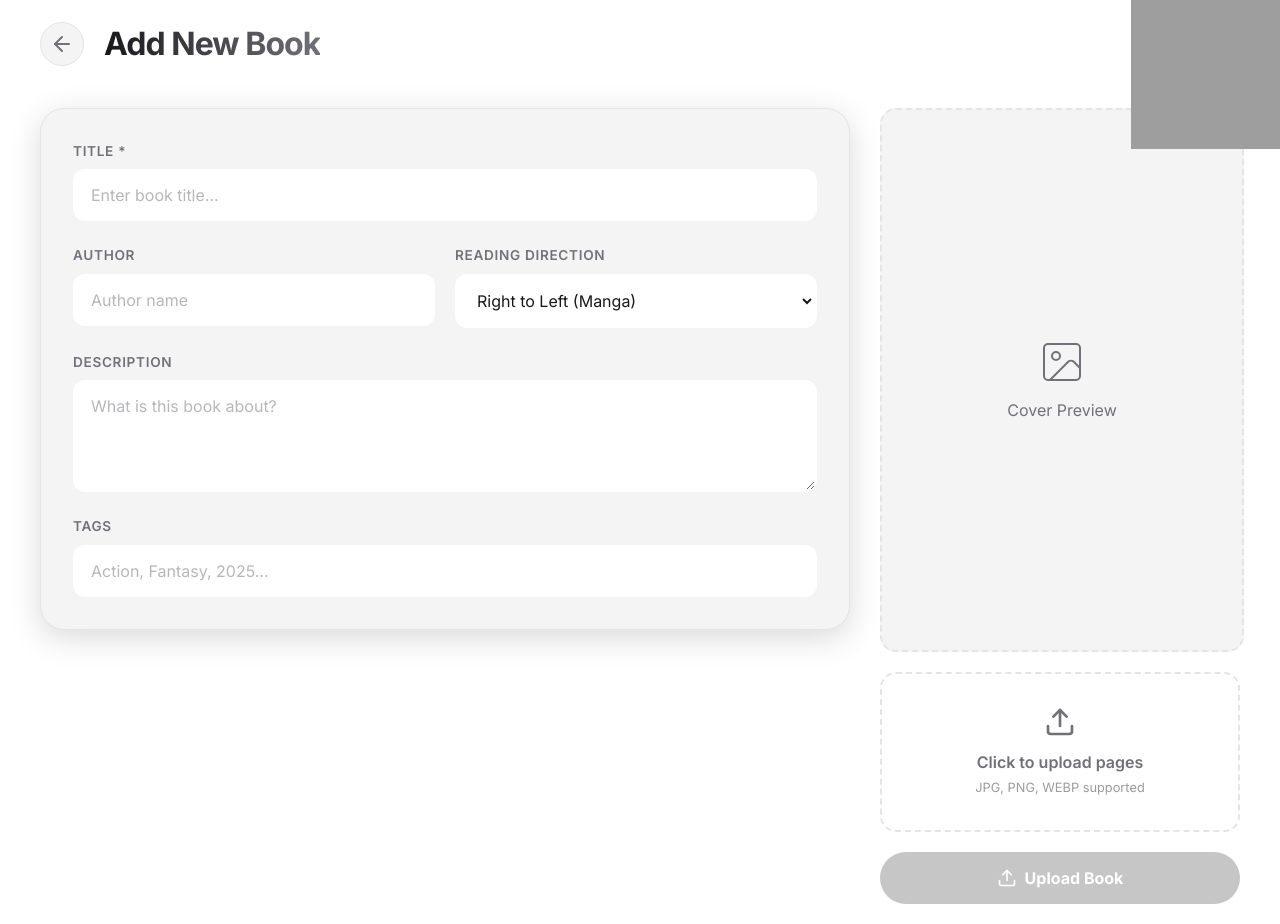
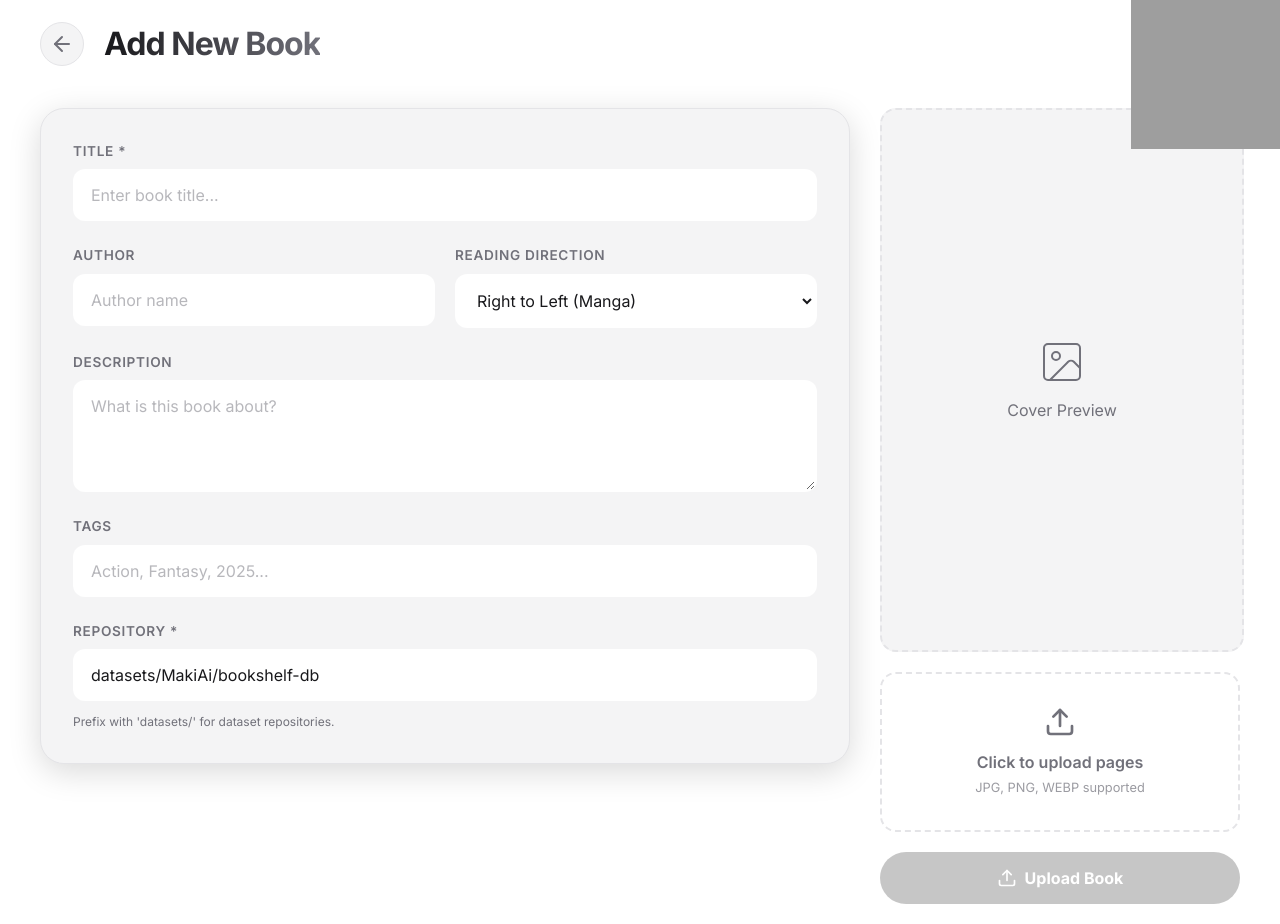
Before and after one commit to Sunwood-ai-labs/bookshelf, a React (Vite) app in the folder app/: page /bookshelf/add in a window 1280 px wide. Built offline with nearby package versions, Linux system fonts and the light colour scheme; no server answers; grey boxes are pictures that could not be loaded.

Commit message:
🐛 fix: リポジトリ指定機能の追加とデフォルト値の修正 (KISS)
* 📝 リポジトリ名の入力フォームを追加
* 🔧 デフォルト値を 'datasets/MakiAi/bookshelf-db' に修正してAPIエラーを解消
* ♻️ handleUploadのロジックを復元・修正

```diff
--- a/app/src/components/AddBookPage.tsx
+++ b/app/src/components/AddBookPage.tsx
@@ -18,8 +18,8 @@ export const AddBookPage: React.FC = () => {
     const [progress, setProgress] = useState('');
     const [token, setToken] = useState(import.meta.env.VITE_HF_TOKEN || localStorage.getItem('hf_token') || '');
 
-    // Default repo - ideally this should be passed or context, but hardcoding for now as per previous logic
-    const repo = "MakiAi/bookshelf-db";
+    // Default repo
+    const [repo, setRepo] = useState("datasets/MakiAi/bookshelf-db");
 
     const fileInputRef = useRef<HTMLInputElement>(null);
 
@@ -41,7 +41,7 @@ export const AddBookPage: React.FC = () => {
 
     const handleUpload = async (e: React.MouseEvent) => {
         e.preventDefault();
-        if (!title || files.length === 0 || !token) return;
+        if (!title || files.length === 0 || !token || !repo) return;
 
         setUploading(true);
         localStorage.setItem('hf_token', token);
@@ -163,6 +163,20 @@ export const AddBookPage: React.FC = () => {
                         />
                     </div>
 
+                    <div className={styles.formGroup}>
+                        <label className={styles.label}>Repository *</label>
+                        <input
+                            className={styles.input}
+                            type="text"
+                            value={repo}
+                            onChange={e => setRepo(e.target.value)}
+                            placeholder="datasets/username/repo-name"
+                        />
+                        <span style={{ fontSize: '0.75rem', color: 'var(--text-secondary)', marginTop: '4px' }}>
+                            Prefix with 'datasets/' for dataset repositories.
+                        </span>
+                    </div>
+
                     {!token && (
                         <div className={styles.formGroup}>
                             <label className={styles.label}>HF Write Token *</label>
@@ -214,7 +228,7 @@ export const AddBookPage: React.FC = () => {
                     <button
                         className={styles.submitBtn}
                         onClick={handleUpload}
-                        disabled={uploading || !title || files.length === 0 || !token}
+                        disabled={uploading || !title || files.length === 0 || !token || !repo}
                     >
                         {uploading ? (
                             <span>{progress || 'Uploading...'}</span>
```
